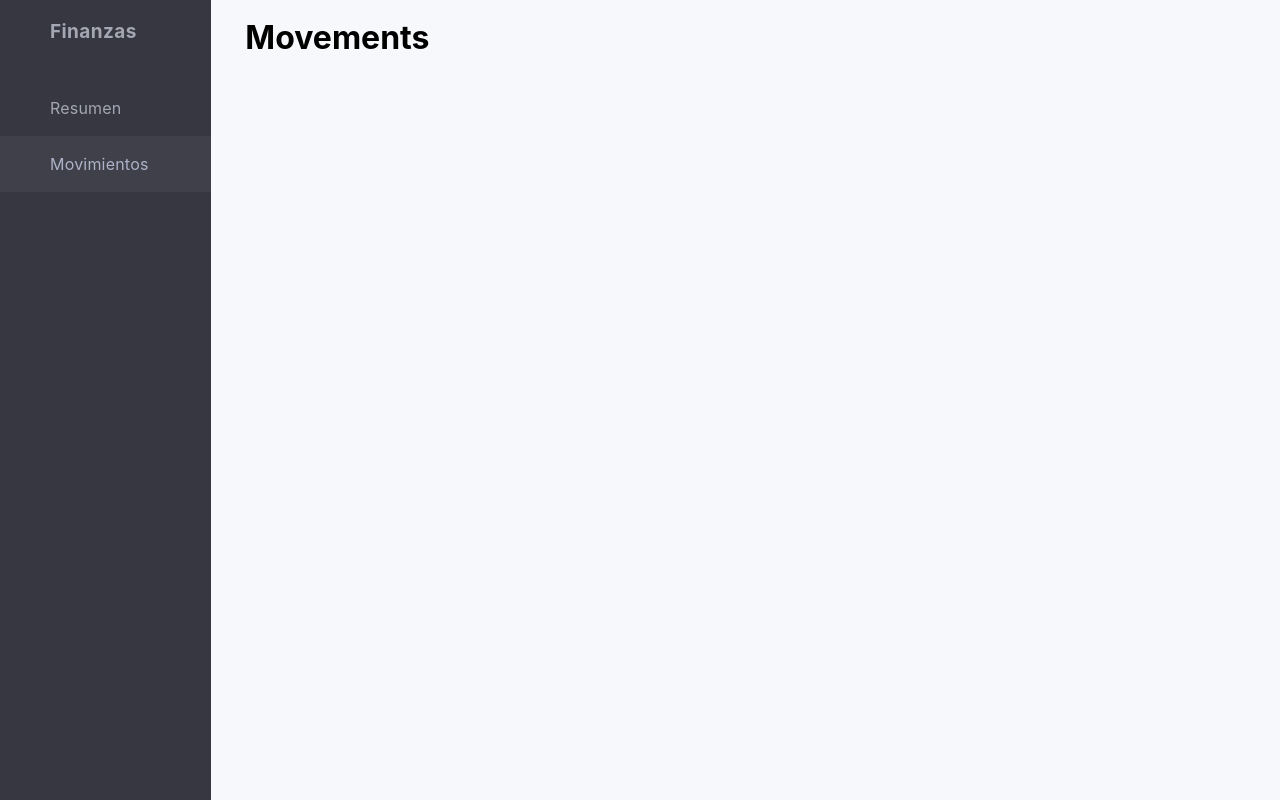
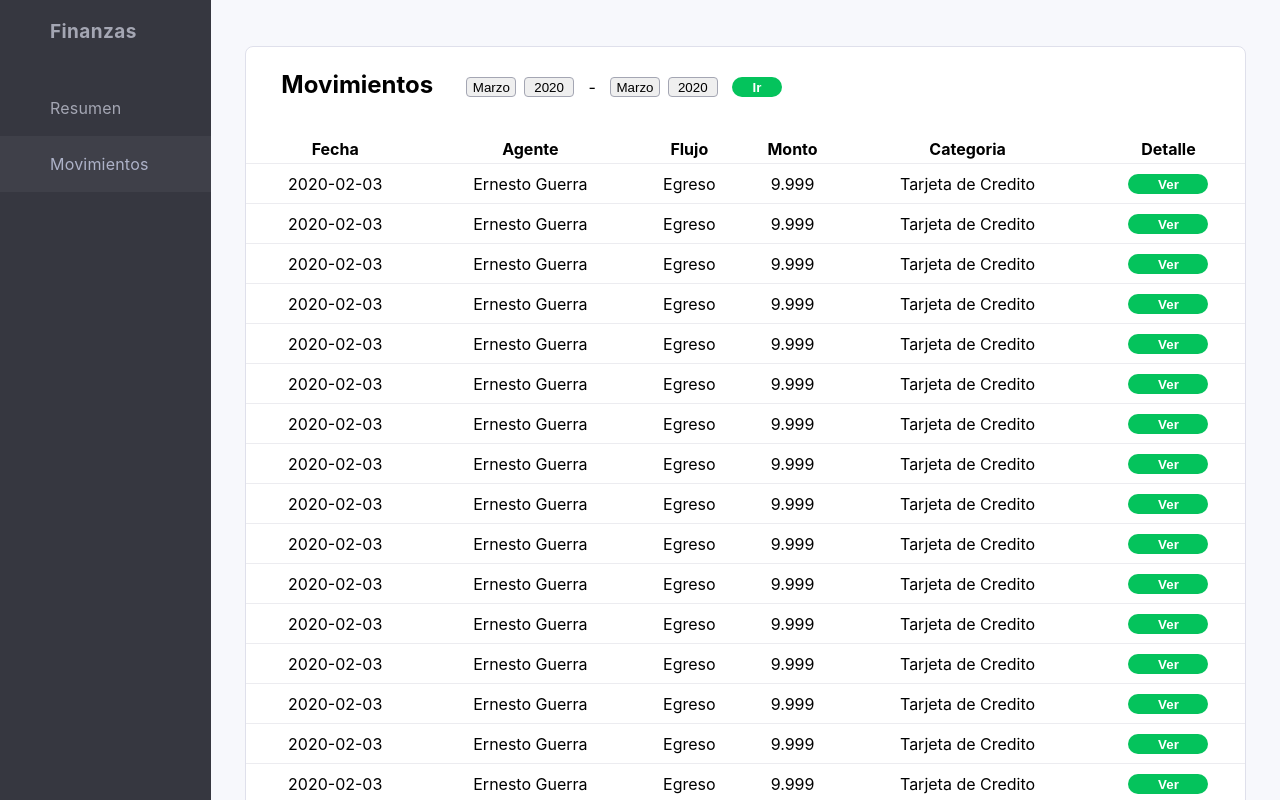
Before and after one commit to karlbehrensg/finances, a React app in the folder frontend/: page /movements in a window 1280 px wide. Shown: the top 800 px of the page. Built offline with nearby package versions, Linux system fonts and the light colour scheme.

Commit message:
Movements page

```diff
--- a/frontend/src/components/AgentTable.js
+++ b/frontend/src/components/AgentDetail.js
@@ -15,7 +15,7 @@ const Button = styled.button`
   }
 `
 
-const AgentTable = ({ name, outcomes, incomes }) => {
+const AgentDetail = ({ name, outcomes, incomes }) => {
   return (
     <tr>
       <td>{name}</td>
@@ -27,4 +27,4 @@ const AgentTable = ({ name, outcomes, incomes }) => {
   )
 }
 
-export default AgentTable
+export default AgentDetail
--- a/frontend/src/components/AgentsTable.js
+++ b/frontend/src/components/AgentsTable.js
@@ -1,6 +1,6 @@
 import React from 'react'
 import styled from 'styled-components'
-import AgentTable from './AgentTable'
+import AgentDetail from './AgentDetail'
 
 const Container = styled.div`
   display: flex;
@@ -36,13 +36,13 @@ const AgentsTable = () => {
           <th>Total</th>
           <th>Detalle</th>
         </tr>
-        <AgentTable name='Ernesto' outcomes={3.333} incomes={9.999} />
-        <AgentTable name='Ernesto' outcomes={3.333} incomes={9.999} />
-        <AgentTable name='Ernesto' outcomes={3.333} incomes={9.999} />
-        <AgentTable name='Ernesto' outcomes={3.333} incomes={9.999} />
-        <AgentTable name='Ernesto' outcomes={3.333} incomes={9.999} />
-        <AgentTable name='Ernesto' outcomes={3.333} incomes={9.999} />
-        <AgentTable name='Ernesto' outcomes={3.333} incomes={9.999} />
+        <AgentDetail name='Ernesto' outcomes={3.333} incomes={9.999} />
+        <AgentDetail name='Ernesto' outcomes={3.333} incomes={9.999} />
+        <AgentDetail name='Ernesto' outcomes={3.333} incomes={9.999} />
+        <AgentDetail name='Ernesto' outcomes={3.333} incomes={9.999} />
+        <AgentDetail name='Ernesto' outcomes={3.333} incomes={9.999} />
+        <AgentDetail name='Ernesto' outcomes={3.333} incomes={9.999} />
+        <AgentDetail name='Ernesto' outcomes={3.333} incomes={9.999} />
       </Table>
     </Container>
   )
--- /dev/null
+++ b/frontend/src/components/MovementDetail.js
@@ -0,0 +1,31 @@
+import React from 'react'
+import styled from 'styled-components'
+
+const Button = styled.button`
+  background: rgba(4, 195, 92, 1);
+  border-radius: 100px;
+  width: 80px;
+  height: 20px;
+  color: white;
+  font-weight: bold;
+
+  :hover {
+    background: rgba(41, 204, 151, 1);
+    transition: 0.5s;
+  }
+`
+
+const MovementDetail = ({ date, name, flow, mount, category }) => {
+  return (
+    <tr>
+      <td>{date}</td>
+      <td>{name}</td>
+      <td>{flow}</td>
+      <td>{mount}</td>
+      <td>{category}</td>
+      <td><Button>Ver</Button></td>
+    </tr>
+  )
+}
+
+export default MovementDetail
--- /dev/null
+++ b/frontend/src/components/MovementsHeader.js
@@ -0,0 +1,91 @@
+import React from 'react'
+import styled from 'styled-components'
+
+const Container = styled.div`
+  display: flex;
+  height: 45px;
+  align-items: center;
+  margin: 15px 0 0 35px;
+  width: 100%;
+`
+
+const Title = styled.h3`
+  color: 252733;
+  font-size: 24px;
+`
+
+const Select = styled.select`
+  border: 1px solid rgba(164, 166, 179, 1);
+  box-sizing: border-box;
+  border-radius: 4px;
+  width: 50px;
+  height: 20px;
+  text-align-last:center;
+  -moz-appearance: none;
+  -webkit-appearance: none;
+`
+
+const Button = styled.button`
+  background: rgba(4, 195, 92, 1);
+  border-radius: 100px;
+  width: 50px;
+  height: 20px;
+  color: white;
+  font-weight: bold;
+
+  :hover {
+    background: rgba(41, 204, 151, 1);
+    transition: 0.5s;
+  }
+`
+
+const Form = styled.form`
+  display: flex;
+  align-items: center;
+  justify-content: space-around;
+  margin-left: 24px;
+  margin-top: 5px;
+  width: 50%;
+  max-width: 330px;
+`
+
+const SelectionContainer = styled.div`
+  display: flex;
+  align-items: center;
+  justify-content: space-around;
+  width: 35%;
+`
+
+const MovementsHeader = () => {
+  return (
+    <Container>
+      <Title>Movimientos</Title>
+      <Form>
+        <SelectionContainer>
+          <Select name='month' id='month'>
+            <option value='march'>Marzo</option>
+            <option value='april'>Abril</option>
+          </Select>
+          <Select name='year' id='year'>
+            <option value='2020'>2020</option>
+            <option value='2021'>2021</option>
+          </Select>
+        </SelectionContainer>
+        -
+        <SelectionContainer>
+          <Select name='month' id='month'>
+            <option value='march'>Marzo</option>
+            <option value='april'>Abril</option>
+          </Select>
+          <Select name='year' id='year'>
+            <option value='2020'>2020</option>
+            <option value='2021'>2021</option>
+          </Select>
+        </SelectionContainer>
+        <Button type='button'>Ir</Button>
+      </Form>
+    </Container>
+  )
+}
+
+export default MovementsHeader
--- /dev/null
+++ b/frontend/src/components/MovementsTable.js
@@ -0,0 +1,67 @@
+import React from 'react'
+import styled from 'styled-components'
+import MovementDetail from './MovementDetail'
+
+const Container = styled.div`
+  display: flex;
+  margin-top: 28px;
+  width: 100%;
+  justify-content: center;
+  margin-bottom: 27px;
+`
+
+const Table = styled.table`
+  width: 100%;
+  border-collapse: collapse;
+
+  th, td {
+    border-bottom: 1px solid rgba(159,162,180,0.2);
+    padding: 0.25rem;
+    text-align: center;
+  }
+
+  td {
+    height: 40px;
+  }
+`
+
+const MovementsTable = () => {
+  return (
+    <Container>
+      <Table>
+        <tr>
+          <th>Fecha</th>
+          <th>Agente</th>
+          <th>Flujo</th>
+          <th>Monto</th>
+          <th>Categoria</th>
+          <th>Detalle</th>
+        </tr>
+        <MovementDetail date='2020-02-03' name='Ernesto Guerra' flow='Egreso' mount={9.999} category='Tarjeta de Credito' />
+        <MovementDetail date='2020-02-03' name='Ernesto Guerra' flow='Egreso' mount={9.999} category='Tarjeta de Credito' />
+        <MovementDetail date='2020-02-03' name='Ernesto Guerra' flow='Egreso' mount={9.999} category='Tarjeta de Credito' />
+        <MovementDetail date='2020-02-03' name='Ernesto Guerra' flow='Egreso' mount={9.999} category='Tarjeta de Credito' />
+        <MovementDetail date='2020-02-03' name='Ernesto Guerra' flow='Egreso' mount={9.999} category='Tarjeta de Credito' />
+        <MovementDetail date='2020-02-03' name='Ernesto Guerra' flow='Egreso' mount={9.999} category='Tarjeta de Credito' />
+        <MovementDetail date='2020-02-03' name='Ernesto Guerra' flow='Egreso' mount={9.999} category='Tarjeta de Credito' />
+        <MovementDetail date='2020-02-03' name='Ernesto Guerra' flow='Egreso' mount={9.999} category='Tarjeta de Credito' />
+        <MovementDetail date='2020-02-03' name='Ernesto Guerra' flow='Egreso' mount={9.999} category='Tarjeta de Credito' />
+        <MovementDetail date='2020-02-03' name='Ernesto Guerra' flow='Egreso' mount={9.999} category='Tarjeta de Credito' />
+        <MovementDetail date='2020-02-03' name='Ernesto Guerra' flow='Egreso' mount={9.999} category='Tarjeta de Credito' />
+        <MovementDetail date='2020-02-03' name='Ernesto Guerra' flow='Egreso' mount={9.999} category='Tarjeta de Credito' />
+        <MovementDetail date='2020-02-03' name='Ernesto Guerra' flow='Egreso' mount={9.999} category='Tarjeta de Credito' />
+        <MovementDetail date='2020-02-03' name='Ernesto Guerra' flow='Egreso' mount={9.999} category='Tarjeta de Credito' />
+        <MovementDetail date='2020-02-03' name='Ernesto Guerra' flow='Egreso' mount={9.999} category='Tarjeta de Credito' />
+        <MovementDetail date='2020-02-03' name='Ernesto Guerra' flow='Egreso' mount={9.999} category='Tarjeta de Credito' />
+        <MovementDetail date='2020-02-03' name='Ernesto Guerra' flow='Egreso' mount={9.999} category='Tarjeta de Credito' />
+        <MovementDetail date='2020-02-03' name='Ernesto Guerra' flow='Egreso' mount={9.999} category='Tarjeta de Credito' />
+        <MovementDetail date='2020-02-03' name='Ernesto Guerra' flow='Egreso' mount={9.999} category='Tarjeta de Credito' />
+        <MovementDetail date='2020-02-03' name='Ernesto Guerra' flow='Egreso' mount={9.999} category='Tarjeta de Credito' />
+        <MovementDetail date='2020-02-03' name='Ernesto Guerra' flow='Egreso' mount={9.999} category='Tarjeta de Credito' />
+
+      </Table>
+    </Container>
+  )
+}
+
+export default MovementsTable
--- /dev/null
+++ b/frontend/src/containers/MovementsDetails.js
@@ -0,0 +1,25 @@
+import React from 'react'
+import styled from 'styled-components'
+import MovementsHeader from '../components/MovementsHeader'
+import MovementsTable from '../components/MovementsTable'
+
+const Container = styled.div`
+  display: block;
+  margin-top: 28px;
+  background: rgba(255, 255, 255, 1);
+  border: 1px solid rgba(223, 224, 235, 1);
+  width: 100%;
+  margin-bottom: 5%;
+  border-radius: 8px;
+`
+
+const MovementsDetails = () => {
+  return (
+    <Container>
+      <MovementsHeader />
+      <MovementsTable />
+    </Container>
+  )
+}
+
+export default MovementsDetails
--- a/frontend/src/pages/Movements.js
+++ b/frontend/src/pages/Movements.js
@@ -1,8 +1,9 @@
 import React from 'react'
+import MovementsDetails from '../containers/MovementsDetails'
 
 const Movements = () => {
   return (
-    <h1>Movements</h1>
+    <MovementsDetails />
   )
 }
 
```
